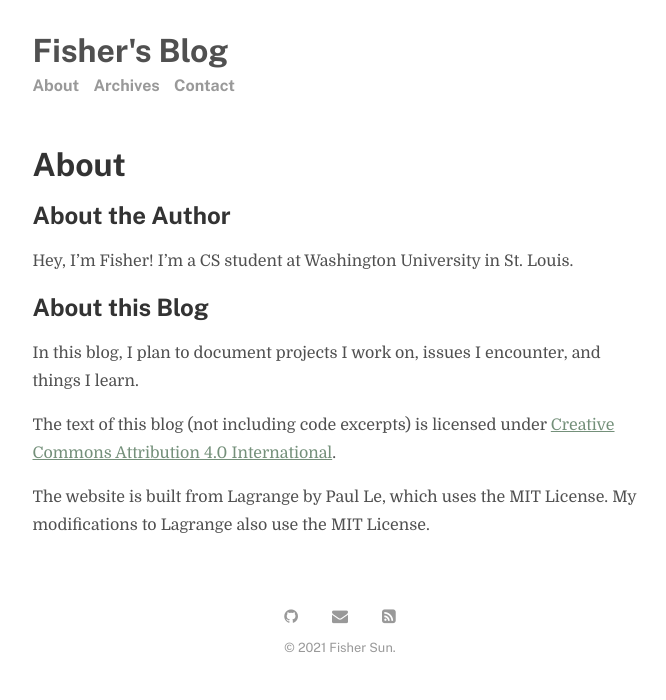
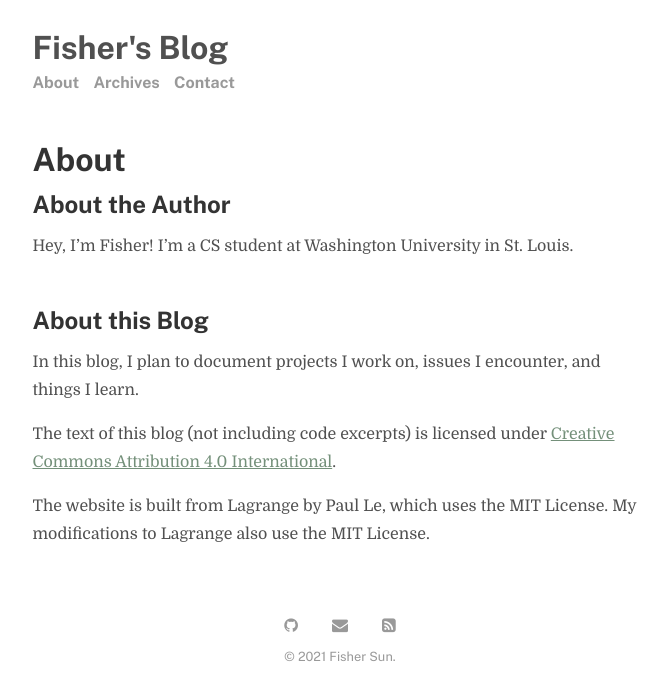
Before and after one commit to seasonedfish/blog, a Jekyll site: the page built from menu/about.md, in a window 1280 px wide. Shown: the top 700 px of the page, without its empty margins (300-966 px from the left). Built offline with Jekyll 4.4.1, drawn with Linux system fonts in a browser that asks for light colours.

Commit message:
Adjust margins

```diff
--- a/_sass/_base.scss
+++ b/_sass/_base.scss
@@ -42,6 +42,13 @@ h1, h2, h3, h4, h5, h6 {
   font-family: $sans-serif-font-family;
   color: $dark-gray-color;
   line-height: 1;
+  margin: 1rem 0;
+}
+
+h2, h3, h4, h5, h6 {
+  &:nth-child(n+2) {
+     margin-top: 3rem;
+  }
 }
 
 a {
```
